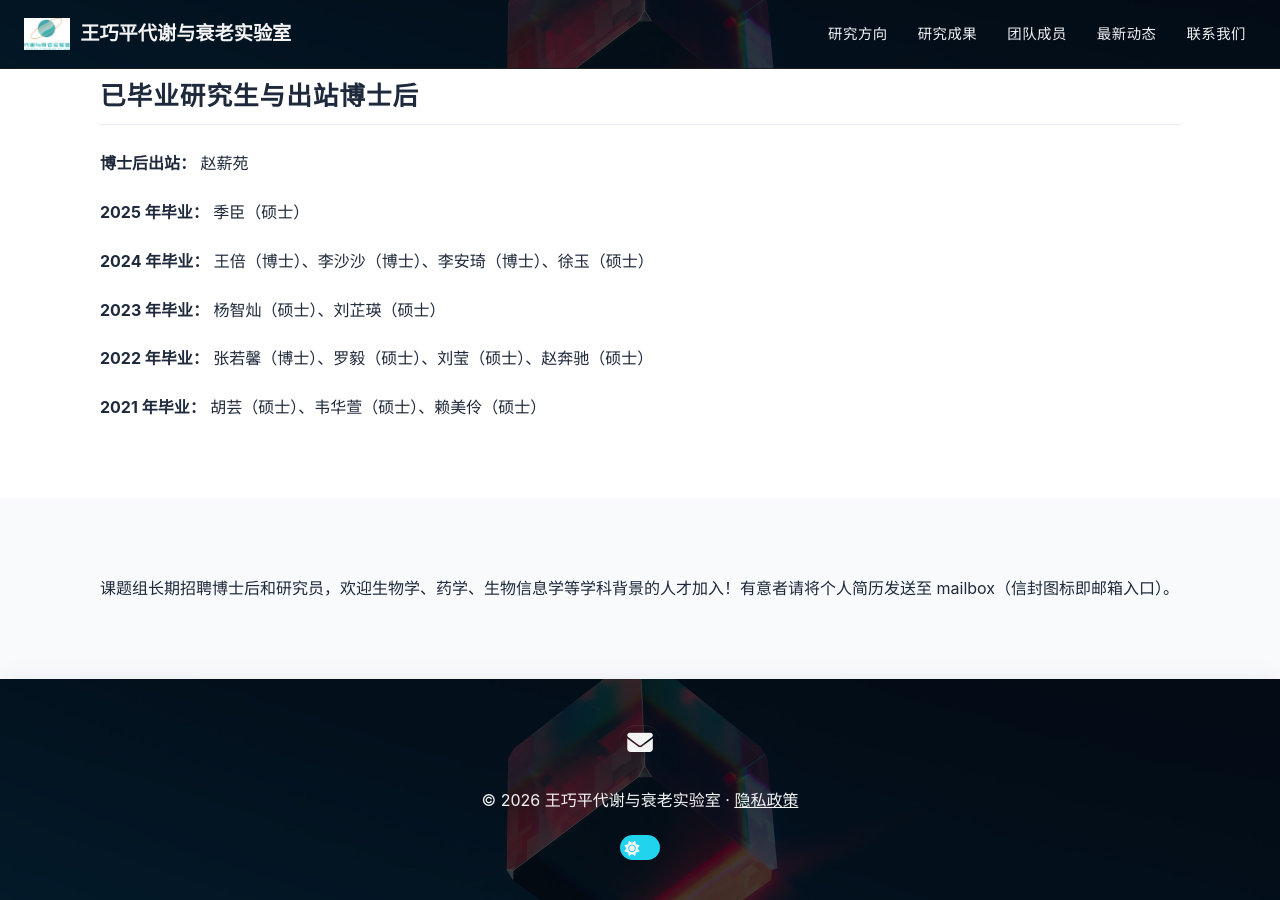
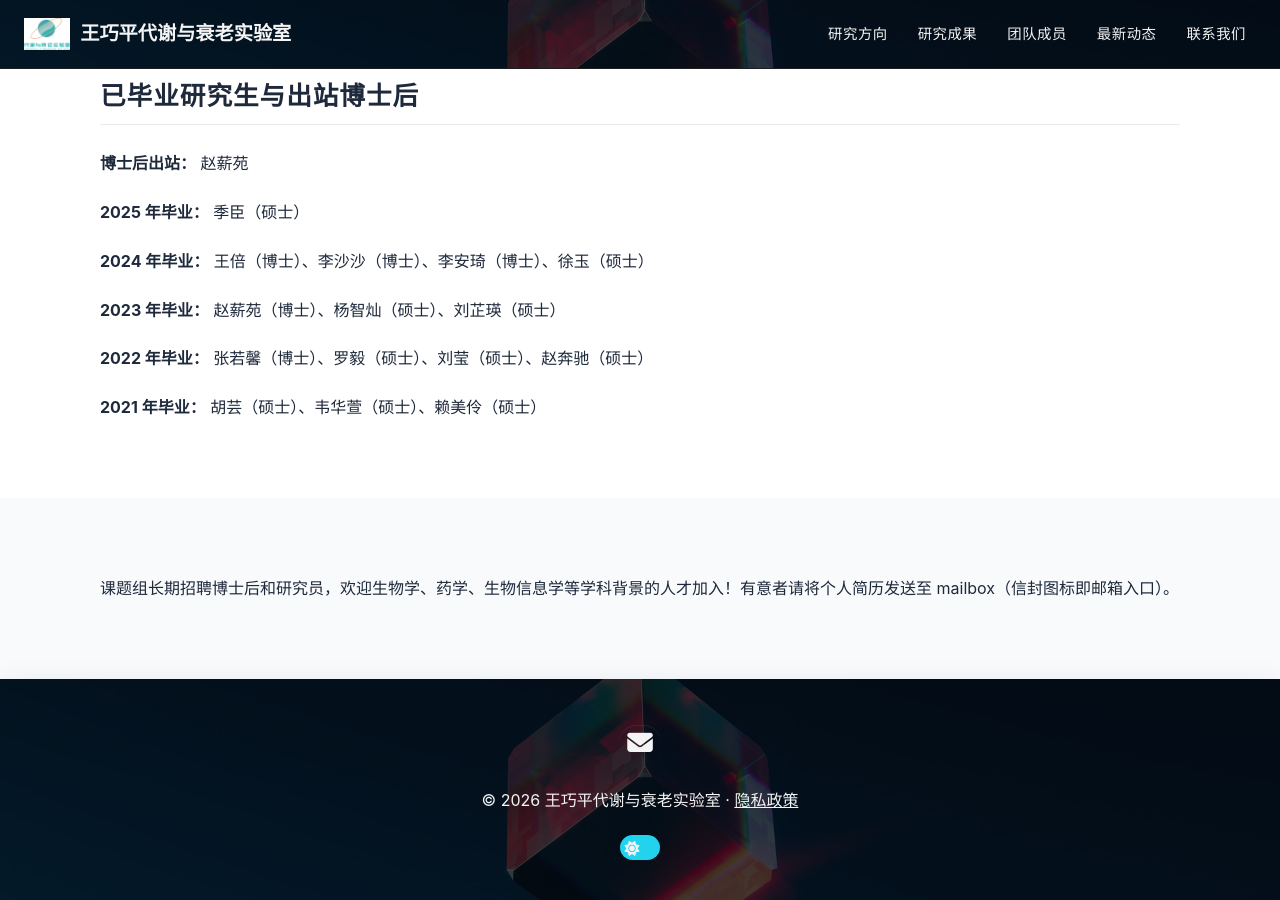
Before and after one commit to wangseeker/wangqp-lab, a Jekyll site: the page built from team/index.md, in a window 1280 px wide and 900 px high, scrolled down 2360 px. Built offline with Jekyll 4.4.1, drawn with Linux system fonts in a browser that asks for light colours; a style sheet for code colours, icons or effects is not loaded.

Commit message:
赵薪苑记录补全：2023 年博士毕业 + 博士后出站两条并存

```diff
--- a/team/index.md
+++ b/team/index.md
@@ -37,7 +37,7 @@ nav:
 
 **2024 年毕业：** 王倍（博士）、李沙沙（博士）、李安琦（博士）、徐玉（硕士）
 
-**2023 年毕业：** 杨智灿（硕士）、刘芷瑛（硕士）
+**2023 年毕业：** 赵薪苑（博士）、杨智灿（硕士）、刘芷瑛（硕士）
 
 **2022 年毕业：** 张若馨（博士）、罗毅（硕士）、刘莹（硕士）、赵奔驰（硕士）
 
```
